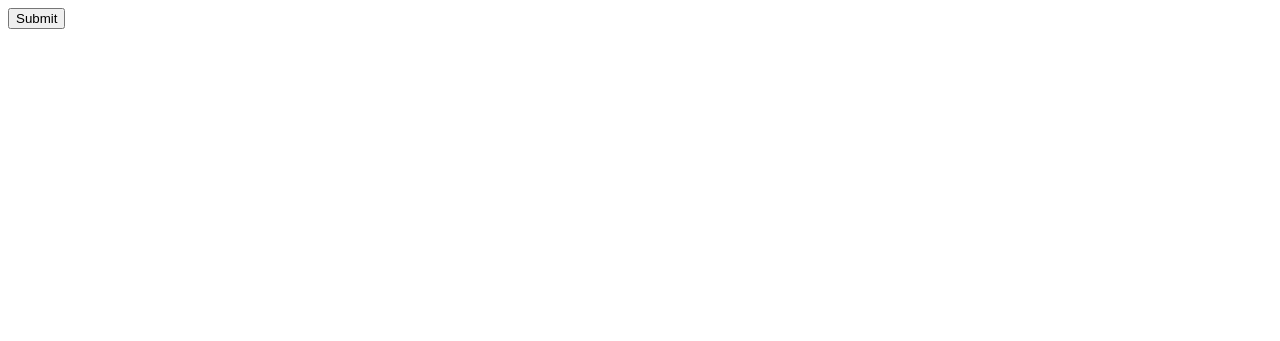
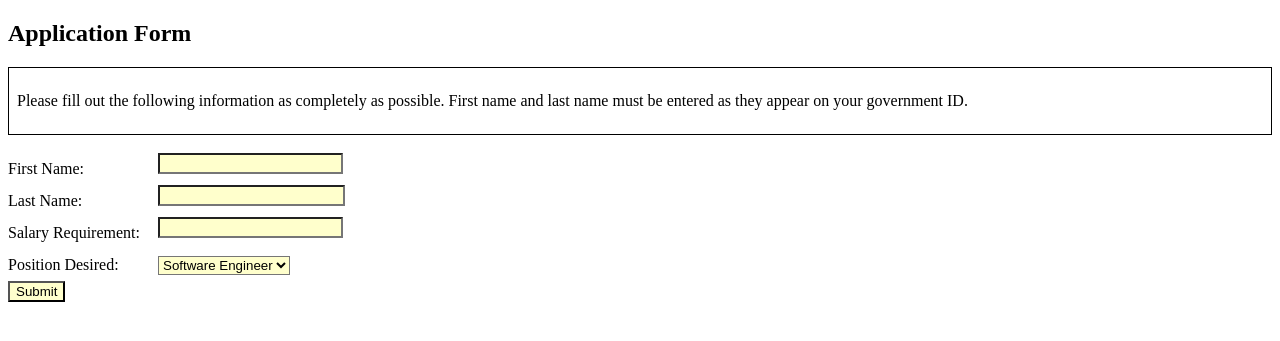
Before and after one commit to robotammie/Skills-Assessment-3, a Flask app: page / in a window 1280 px wide. Before the commit the part shown is almost empty. Shown: the top 341 px of the page. Run offline with Flask 2, Linux system fonts and the light colour scheme.

Commit message:
Imported files from skills-html-css

```diff
--- a/skills-flask/static/styles.css
+++ b/skills-flask/static/styles.css
@@ -1 +1,36 @@
-/* Your styles can go here. */
+/* Your CSS goes here */
+form {
+    line-height: 2em;
+}
+
+label {
+    display: inline-block;
+    float: left;
+    clear: left;
+    width: 150px;
+    text-align: left;
+}
+input {
+  display: inline-block;
+  float: left;
+  background-color: #ffffcc;
+}
+
+select {
+    background-color: #ffffcc;a
+}
+
+input#field-lastname {
+    font-weight: bold;
+}
+
+div {
+    border: solid;
+    border-width: 1px ;
+    padding: 8px;
+}
+
+input[type=submit] {
+    display: inline-block;
+    float: left;
+}
--- a/skills-flask/templates/application-form.html
+++ b/skills-flask/templates/application-form.html
@@ -1,20 +1,41 @@
 <!doctype html>
 <html>
 <head>
-    <title>Skills-Web</title>
-    <link rel="stylesheet" href="/static/styles.css">
+    <title>Skills-HTML-CSS</title>
+    <link rel="stylesheet" href="static/styles.css"
 </head>
 <body>
 
-<!-- This page needs a form that can capture data about the user's
-first name, last name, job title, and salary requirements. -->
+    <h2>Application Form</h2>
+
+    <div class="instructions">
+        <p>Please fill out the following information as completely as possible. First name and last name must be entered as they appear on your government ID.</p>
+    </div>
+    <br>
 
     <form action="/application" method="POST">
+        <label for="field-firstname">First Name: </label>
+        <input type="text" name="firstname" id="field-firstname">
+        <br>
 
+        <label for="field-lastname">Last Name: </label>
+        <input type="text" name="lastname" id="field-lastname">
+        <br>
 
+        <label for="field-salary">Salary Requirement: </label>
+        <input type="number" name="salary" id="field-salary">
+        <br>
 
+        <label for="field-positon">Position Desired: </label>
+        <select name="position" id="field-position">
+            <option value="softeng">Software Engineer</option>
+            <option value="qaeng">QA Engineer</option>
+            <option value="product">Product Manager</option>
+        </select>
+        <br>
 
         <input type="submit" value="Submit">
+
     </form>
 </body>
 </html>
```
